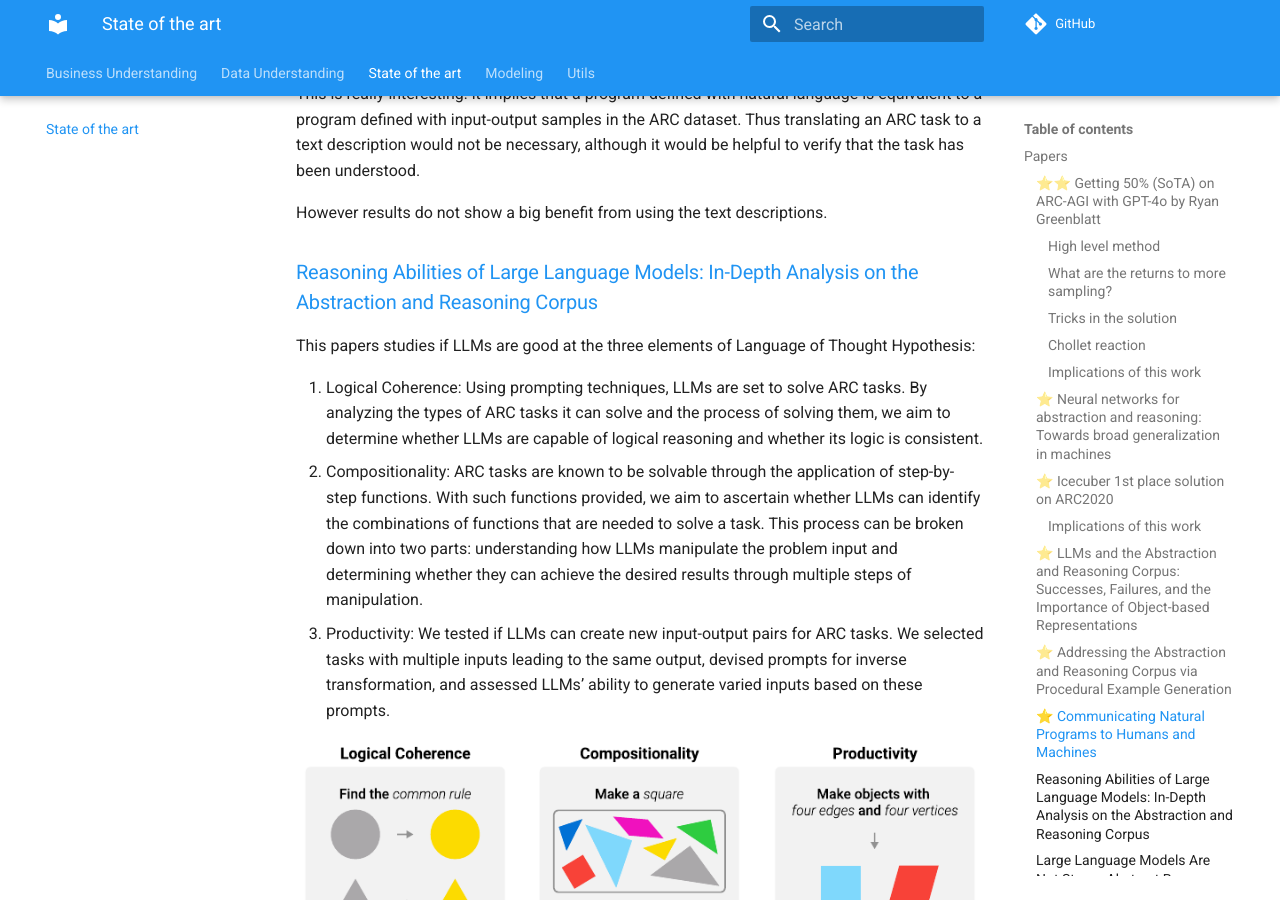
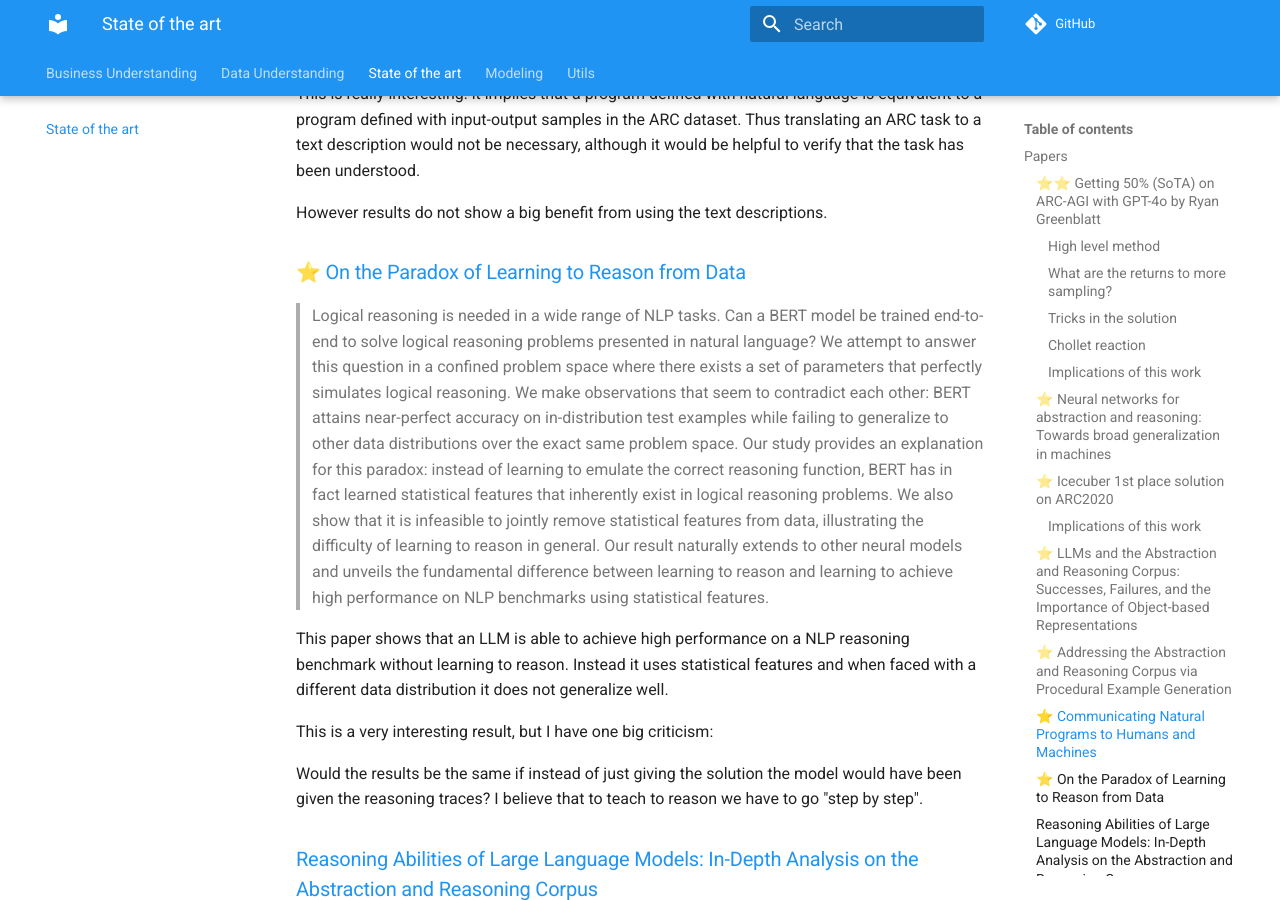
Before and after one commit to zhengjunyao-work/arc24, an MkDocs documentation site: the page built from docs/03_State_of_the_art.md, in a window 1280 px wide and 900 px high, scrolled down 8351 px. Built offline with MkDocs 1.6.1 and Material for MkDocs 9.7.7, drawn with Linux system fonts in a browser that asks for light colours; comment, search, counter and statistics services are not loaded.

Commit message:
added new paper to state of the art

```diff
--- a/docs/03_State_of_the_art.md
+++ b/docs/03_State_of_the_art.md
@@ -210,6 +210,16 @@ Thus translating an ARC task to a text description would not be necessary, altho
 to verify that the task has been understood.
 
 However results do not show a big benefit from using the text descriptions.
+
+### ⭐ [On the Paradox of Learning to Reason from Data](https://arxiv.org/abs/2205.11502)
+
+> Logical reasoning is needed in a wide range of NLP tasks. Can a BERT model be trained end-to-end to solve logical reasoning problems presented in natural language? We attempt to answer this question in a confined problem space where there exists a set of parameters that perfectly simulates logical reasoning. We make observations that seem to contradict each other: BERT attains near-perfect accuracy on in-distribution test examples while failing to generalize to other data distributions over the exact same problem space. Our study provides an explanation for this paradox: instead of learning to emulate the correct reasoning function, BERT has in fact learned statistical features that inherently exist in logical reasoning problems. We also show that it is infeasible to jointly remove statistical features from data, illustrating the difficulty of learning to reason in general. Our result naturally extends to other neural models and unveils the fundamental difference between learning to reason and learning to achieve high performance on NLP benchmarks using statistical features.
+
+This paper shows that an LLM is able to achieve high performance on a NLP reasoning benchmark without learning to reason. Instead it uses statistical features and when faced with a different data distribution it does not generalize well.
+
+This is a very interesting result, but I have one big criticism:
+
+Would the results be the same if instead of just giving the solution the model would have been given the reasoning traces? I believe that to teach to reason we have to go "step by step".
 
 ### [Reasoning Abilities of Large Language Models: In-Depth Analysis on the Abstraction and Reasoning Corpus](https://arxiv.org/abs/2403.11793)
 
```
